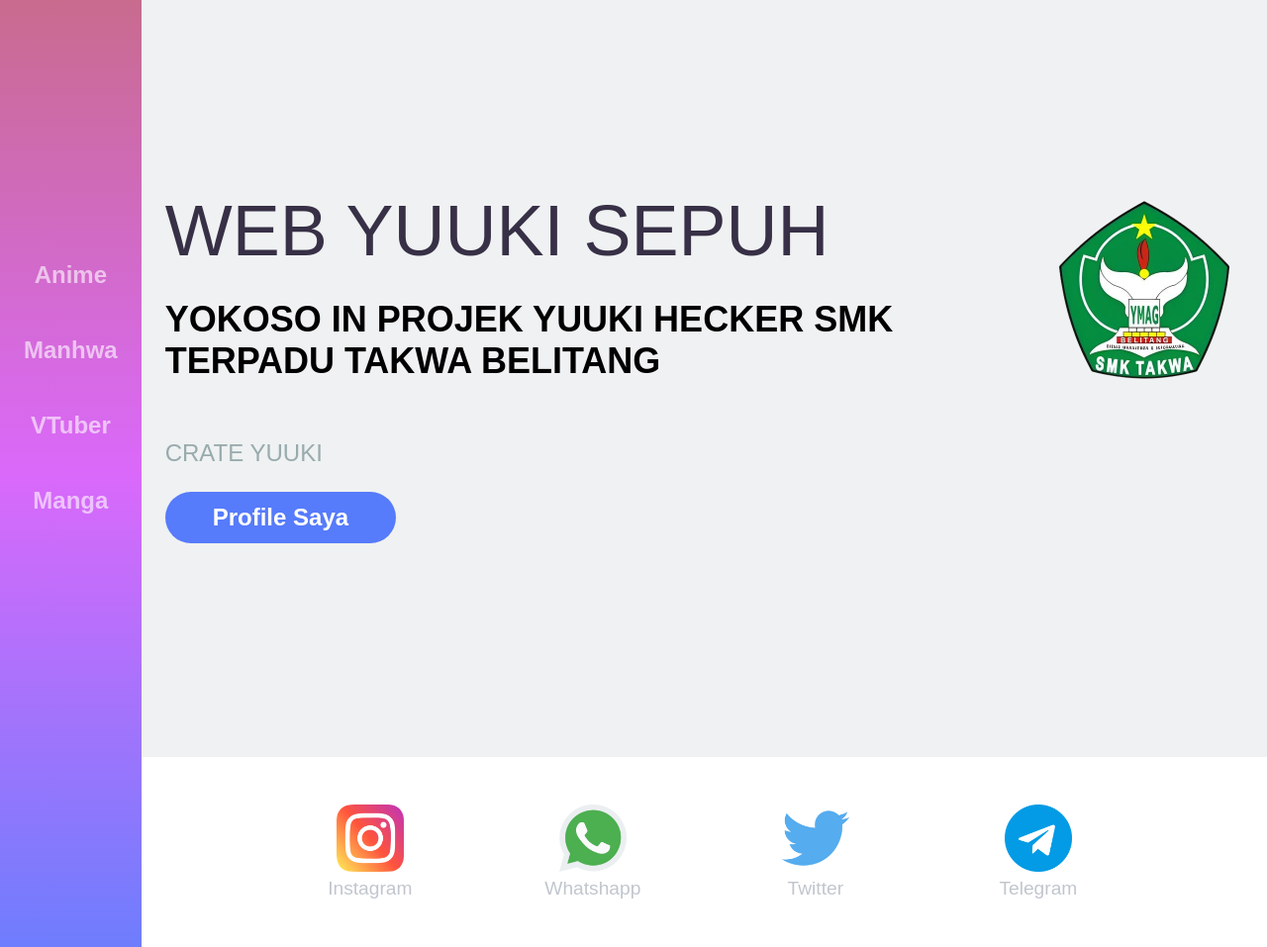
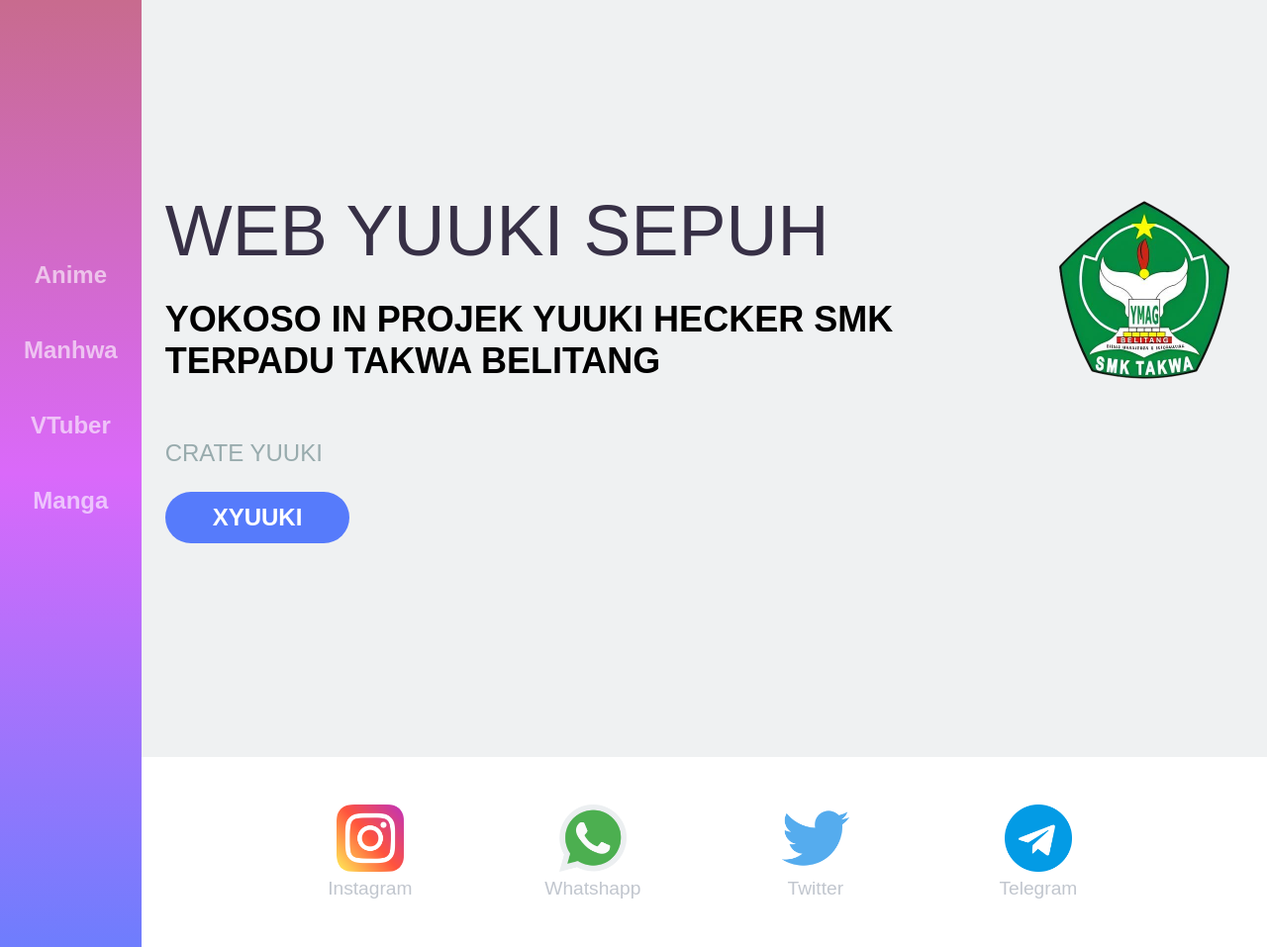
Before and after one commit to yuuki1132/yuuki1132-yuukistore.github.io, a plain HTML site: page index.html in a window 1280 px wide. Shown: the whole page at 99% size. Drawn offline with Linux system fonts and the light colour scheme.

Commit message:
Update index.html

```diff
--- a/index.html
+++ b/index.html
@@ -29,7 +29,7 @@
             <p>
               CRATE YUUKI
             </p>
-            <a href="" class="action-btn">Profile Saya</a>
+            <a href="" class="action-btn">XYUUKI</a>
           </div>
         </section>
       </main>
```
